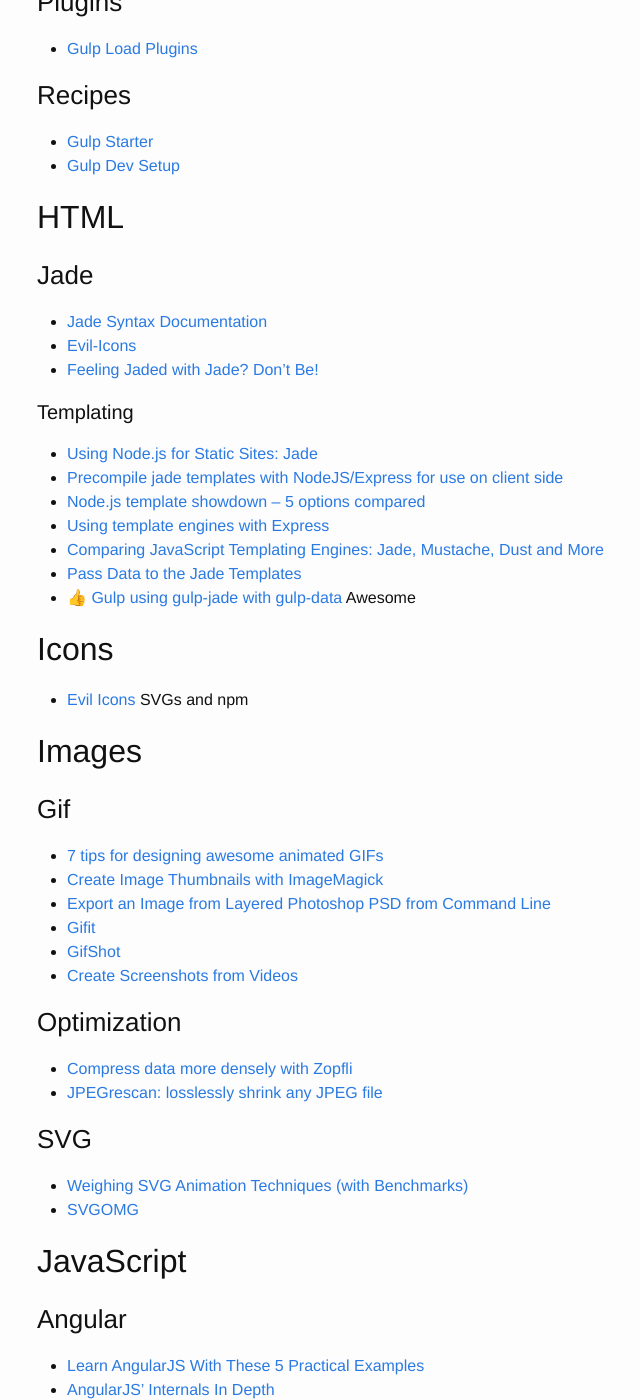
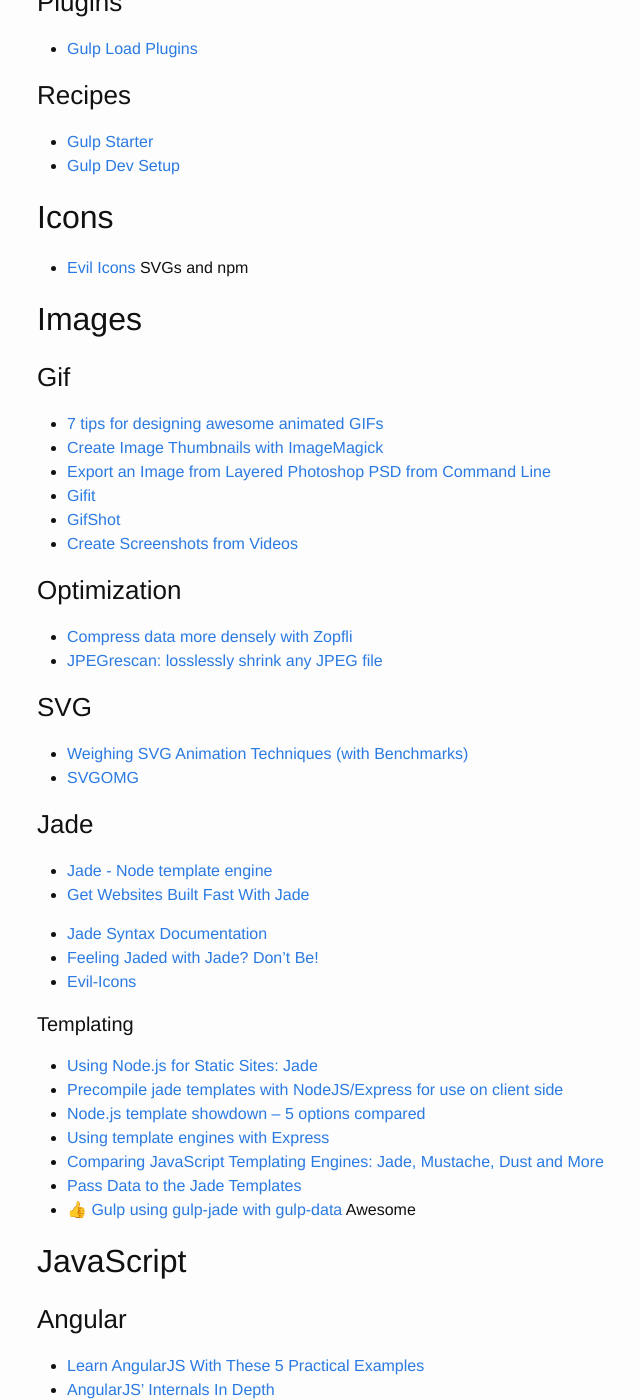
Before and after one commit to brownerd/brownerd.github.io, a Jekyll site: the page built from _posts/2015-01-01-reading-list-2015.md, in a window 1280 px wide and 1400 px high, scrolled down 3094 px. Shown: the whole window, without its empty margins (233-873 px from the left). Built offline with Jekyll 4.4.1, drawn with Linux system fonts in a browser that asks for light colours; emoji names are drawn with the system emoji font; part of the change alters nothing that is shown; some of the changed text lies outside the part shown.

Commit message:
jade stuff

```diff
--- a/_posts/2015-01-01-reading-list-2015.md
+++ b/_posts/2015-01-01-reading-list-2015.md
@@ -180,25 +180,6 @@ Just tyring to get better with handling merge conflicts
 
 
 
-## HTML
-
-### Jade
-- [Jade Syntax Documentation](http://naltatis.github.io/jade-syntax-docs/)
-- [Evil-Icons](https://github.com/outpunk/evil-icons/blob/gh-pages/src/index.jade)
-- [Feeling Jaded with Jade? Don't Be!](http://www.codeproject.com/Articles/717798/Feeling-Jaded-with-Jade)
-
-#### Templating
-- [Using Node.js for Static Sites: Jade](http://strongloop.com/strongblog/using-node-js-for-static-sites-jade/)
-- [Precompile jade templates with NodeJS/Express for use on client side](https://coderwall.com/p/hlojkw/precompile-jade-templates-with-nodejs-express-for-use-on-client-side)
-- [Node.js template showdown – 5 options compared](http://www.bearfruit.org/2014/01/20/node-js-template-showdown-5-options-compared/)
-- [Using template engines with Express](http://expressjs.com/guide/using-template-engines.html)
-- [Comparing JavaScript Templating Engines: Jade, Mustache, Dust and More](http://strongloop.com/strongblog/compare-javascript-templates-jade-mustache-dust/)
-- [Pass Data to the Jade Templates](http://tott-meetup.readthedocs.org/en/latest/sessions/gulpjs.html)
-- [:+1: Gulp using gulp-jade with gulp-data](http://stackoverflow.com/questions/27313107/gulp-using-gulp-jade-with-gulp-data) Awesome
-
-
-
-
 ## Icons
 
 - [Evil Icons](https://github.com/outpunk/gulp-evil-icons) SVGs and npm
@@ -239,6 +220,31 @@ Just tyring to get better with handling merge conflicts
 
 
 
+### Jade
+- [Jade - Node template engine](http://jade-lang.com/)
+- [Get Websites Built Fast With Jade](http://www.learnjade.com/)
+
+- [Jade Syntax Documentation](http://naltatis.github.io/jade-syntax-docs/)
+- [Feeling Jaded with Jade? Don't Be!](http://www.codeproject.com/Articles/717798/Feeling-Jaded-with-Jade)
+- [Evil-Icons](https://github.com/outpunk/evil-icons/blob/gh-pages/src/index.jade)
+
+#### Templating
+- [Using Node.js for Static Sites: Jade](http://strongloop.com/strongblog/using-node-js-for-static-sites-jade/)
+- [Precompile jade templates with NodeJS/Express for use on client side](https://coderwall.com/p/hlojkw/precompile-jade-templates-with-nodejs-express-for-use-on-client-side)
+- [Node.js template showdown – 5 options compared](http://www.bearfruit.org/2014/01/20/node-js-template-showdown-5-options-compared/)
+- [Using template engines with Express](http://expressjs.com/guide/using-template-engines.html)
+- [Comparing JavaScript Templating Engines: Jade, Mustache, Dust and More](http://strongloop.com/strongblog/compare-javascript-templates-jade-mustache-dust/)
+- [Pass Data to the Jade Templates](http://tott-meetup.readthedocs.org/en/latest/sessions/gulpjs.html)
+- [:+1: Gulp using gulp-jade with gulp-data](http://stackoverflow.com/questions/27313107/gulp-using-gulp-jade-with-gulp-data) Awesome
+
+
+
+
+
+
+
+
+
 
 ## JavaScript
 
@@ -271,7 +277,8 @@ Just tyring to get better with handling merge conflicts
 ### Express
 - [:+1: Getting Started with Express](https://code.tutsplus.com/courses/getting-started-with-express)
 - [Building blocks of Express JS](https://www.codeschool.com/courses/building-blocks-of-express-js)
-
+- [
+A SIMPLE WEBSITE IN NODE.JS WITH EXPRESS, JADE AND STYLUS](http://www.clock.co.uk/blog/a-simple-website-in-nodejs-with-express-jade-and-stylus)
 
 
 
@@ -294,6 +301,21 @@ Just tyring to get better with handling merge conflicts
 ### jQuery
 
 - [Attaching Event Handlers in jQuery](http://codepen.io/climbinghobo/blog/attaching-event-handlers-in-jquery)
+
+
+
+
+
+
+
+
+
+## JSOM
+- [:+1: JSON Formatter](http://jsonformatter.curiousconcept.com/)
+
+
+
+
 
 
 
```
